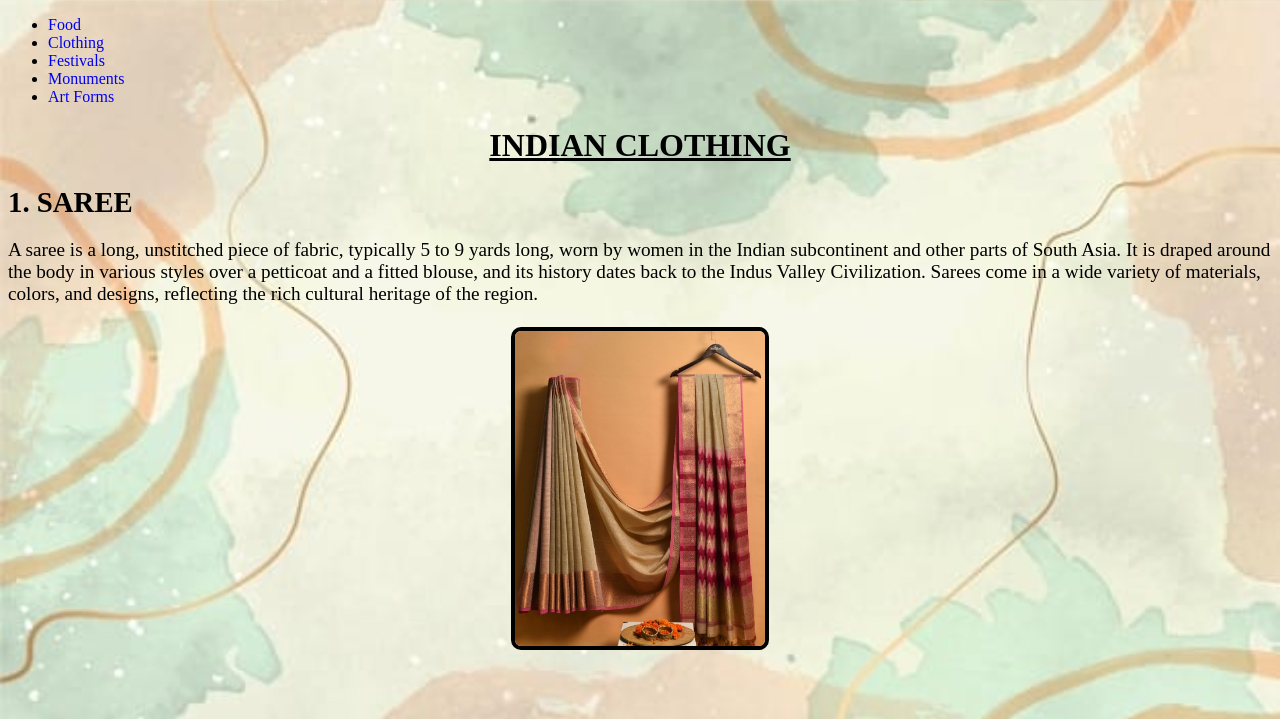
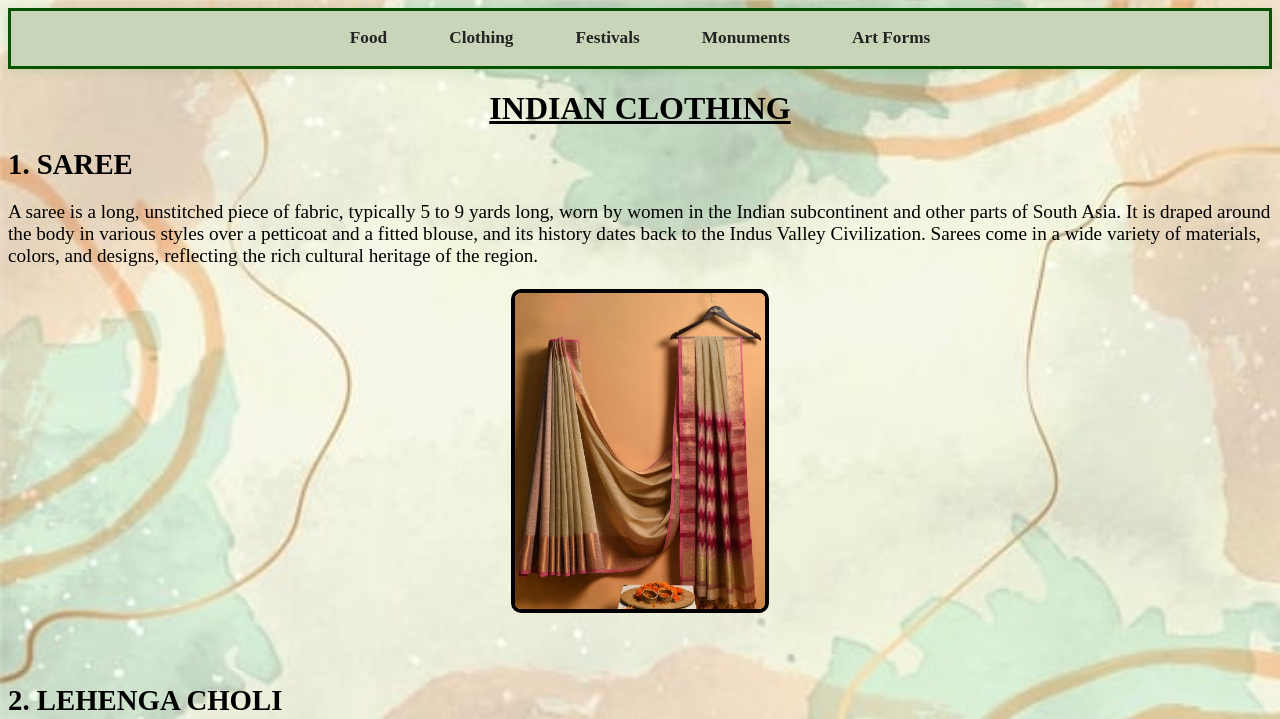
Before and after one commit to Mokshita-Telu/Static-Web-Page, a plain HTML site: page Clothing.html in a window 1280 px wide. Shown: the top 719 px of the page. Drawn offline with Linux system fonts and the light colour scheme.

Commit message:
Update Clothing.html

```diff
--- a/Clothing.html
+++ b/Clothing.html
@@ -33,6 +33,46 @@
 
         a {
   text-decoration: none;
+}
+
+      .navbar {
+    background: #C8D5B9;
+    box-shadow: 0 2px 10px rgba(30,168,0,0.12);
+    position: sticky;
+    top: 0;
+    z-index: 1000;
+    border-bottom: 2px solid #065401;
+    margin-right: 0;
+    display: block;
+    border: 3px solid #065401;
+}
+
+.navbar ul {
+    margin: 0;
+    padding: 0;
+    display: flex;
+    justify-content: center;
+    list-style: none;
+}
+
+.navbar li {
+    margin: 0 1.4em;
+}
+
+.navbar a {
+    display: block;
+    text-decoration: none;
+    color: #232323;
+    font-weight: bold;
+    padding: 1em 0.5em;
+    font-size: 1.08em;
+    border-radius: 7px;
+    transition: background 0.2s, color 0.2s;
+}
+
+.navbar a:hover, .navbar a:focus {
+    background: #153455;
+    color: #fff;
 }
   </style>
 </head>
```
